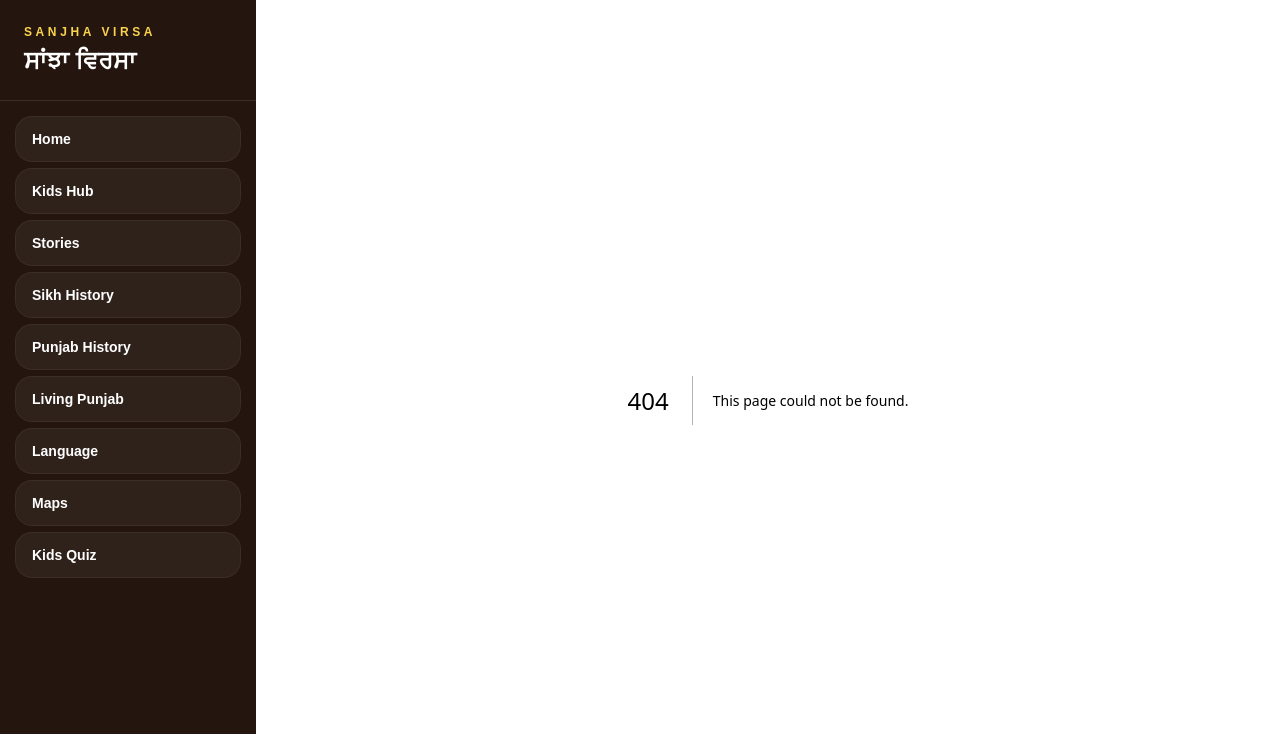
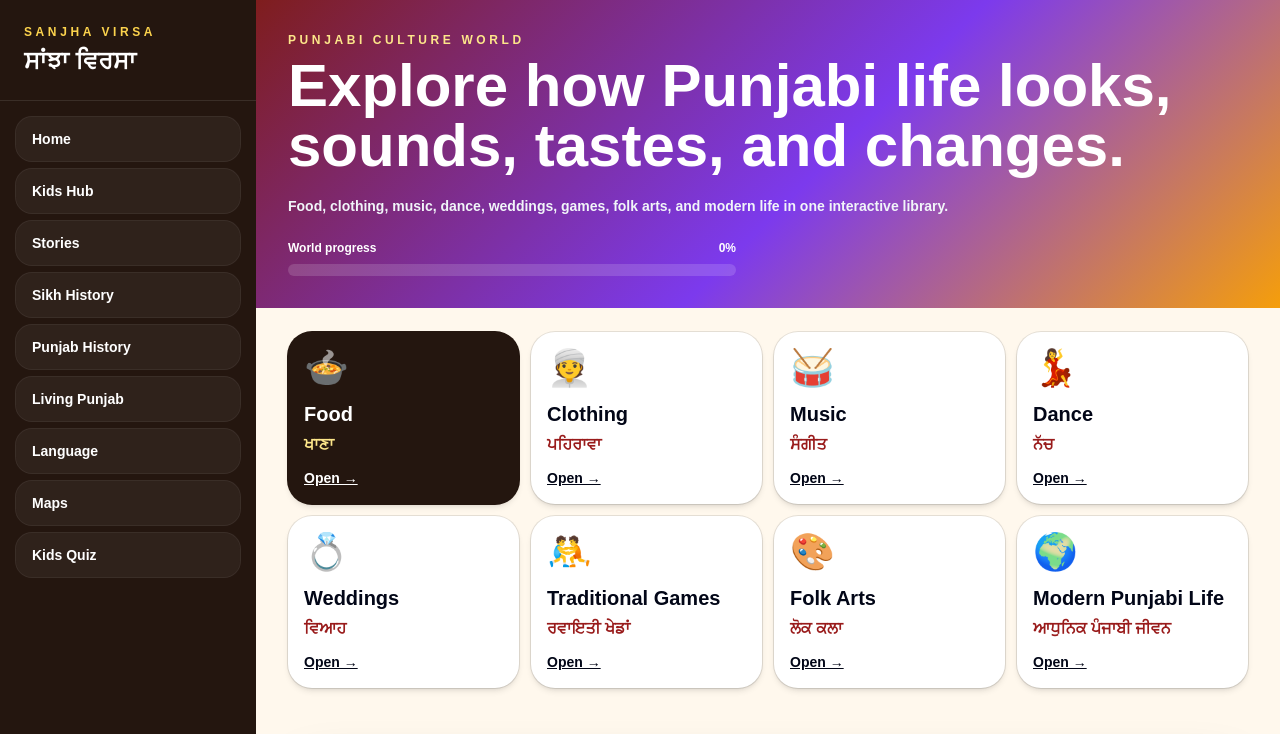
Before and after one commit to Gagan8atwal/sanjha-virsa, a Next.js app: page /culture in a window 1280 px wide. Before the commit this address had no page. Shown: the top 734 px of the page. Built offline with nearby package versions, Linux system fonts and the light colour scheme.

Commit message:
Add Punjabi Culture World route

```diff
--- /dev/null
+++ b/app/culture/page.tsx
@@ -0,0 +1,5 @@
+import PunjabiCultureWorld from '../../components/PunjabiCultureWorld';
+
+export default function CulturePage() {
+  return <PunjabiCultureWorld />;
+}
```
